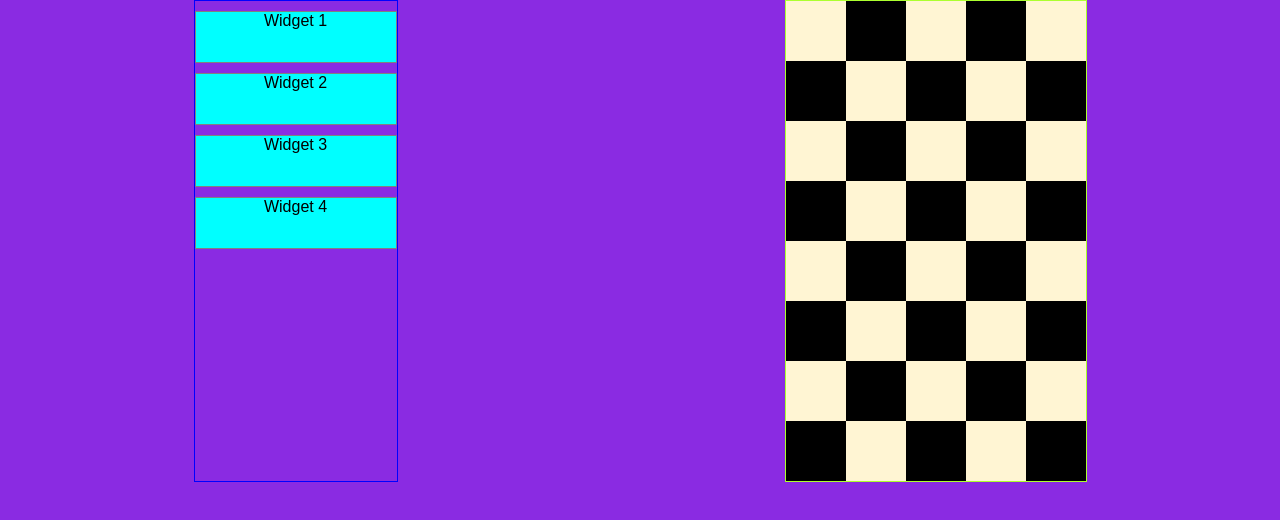
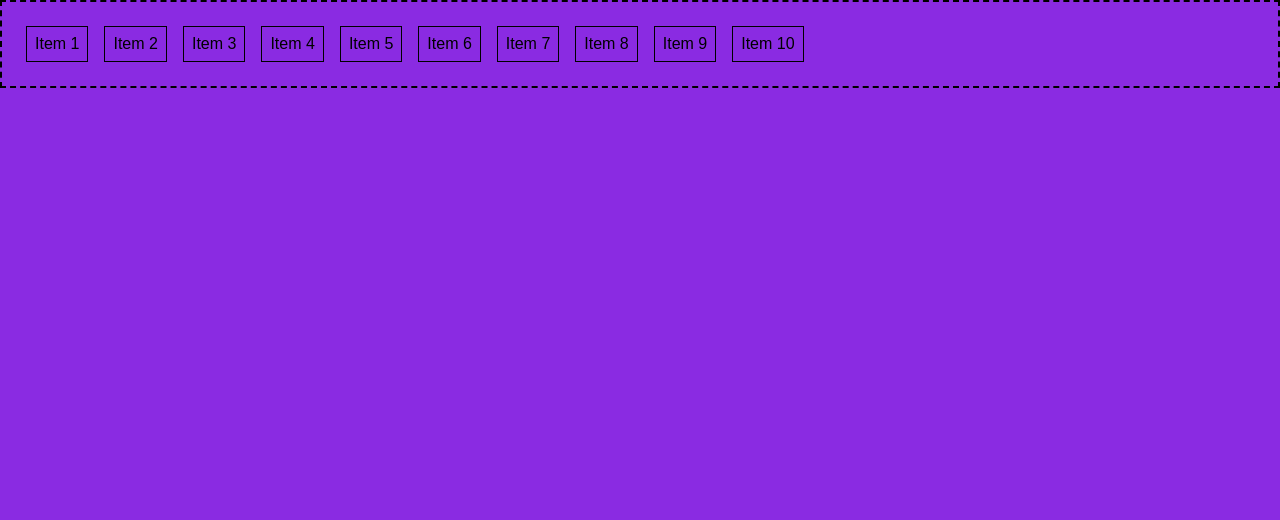
Before and after one commit to grigoriu-stefan-iulian/data-visualization-d3, a React (Create React App) app: page / in a window 1280 px wide. Shown: the top 520 px of the page. Built offline with nearby package versions, Linux system fonts and the light colour scheme; a web font is replaced by a local one.

Commit message:
Add drag and drop multiple lines

```diff
--- a/src/App.js
+++ b/src/App.js
@@ -1,5 +1,6 @@
 // import { ScatterPlot } from "./components";
 import { DragAndDropComponent } from "./components/DragAndDrop";
+import { DragAndDropMultipleLines } from "./components/DragAndDropMultipleLines/DragAndDropMultipleLines";
 import "./styles.css";
 
 export default function App() {
@@ -7,7 +8,8 @@ export default function App() {
     <div className="App">
       {/* <h1>Hello Scatter Plot</h1> */}
       {/* <ScatterPlot /> */}
-      <DragAndDropComponent />
+      {/* <DragAndDropComponent /> */}
+      <DragAndDropMultipleLines />
     </div>
   );
 }
--- a/src/components/DragAndDrop/index.js
+++ b/src/components/DragAndDrop/index.js
@@ -40,6 +40,40 @@ export function DragAndDropComponent() {
 
   const handleDragOver = (e) => {
     e.preventDefault();
+    const draggedItemId = e.dataTransfer.getData("text/plain");
+    const draggedItem = selectedWidgets.find(
+      (item) => item.id === draggedItemId,
+    );
+
+    if (draggedItem) {
+      const boundingClientRect = e.target.getBoundingClientRect();
+      const mouseY = e.clientY - boundingClientRect.top;
+
+      // Calculate the index based on the mouse position and varying item heights
+      const index = selectedWidgets.reduce(
+        (acc, item, i) => {
+          const itemTop = acc.totalHeight;
+          const itemBottom =
+            itemTop + boundingClientRect.height / selectedWidgets.length; // Assuming equal heights
+
+          acc.totalHeight = itemBottom;
+
+          if (mouseY >= itemTop && mouseY <= itemBottom) {
+            acc.index = i;
+          }
+
+          return acc;
+        },
+        { index: -1, totalHeight: 0 },
+      ).index;
+
+      // Move the dragged item to the calculated index
+      const updatedItems = selectedWidgets.filter(
+        (item) => item.id !== draggedItemId,
+      );
+      updatedItems.splice(index, 0, draggedItem);
+      setSelectedWidgets(updatedItems);
+    }
   };
 
   const handleOnDelete = (widgetIndex) => {
@@ -70,6 +104,7 @@ export function DragAndDropComponent() {
       >
         {selectedWidgets.map((widgetType, index) => (
           <WidgetItem
+            handleOnDrag={handleOnDrag}
             key={index}
             index={index}
             widgetType={widgetType}
@@ -81,9 +116,13 @@ export function DragAndDropComponent() {
   );
 }
 
-function WidgetItem({ index, widgetType, handleOnDelete }) {
+function WidgetItem({ index, widgetType, handleOnDelete, handleOnDrag }) {
   return (
-    <div className="dropped-widget">
+    <div
+      draggable
+      onDragStart={(e) => handleOnDrag(e, widgetType)}
+      className="dropped-widget"
+    >
       {widgetTypeReduced[widgetType].name}
       <button onClick={handleOnDelete(index)}>Delete</button>
     </div>
--- /dev/null
+++ b/src/components/DragAndDropMultipleLines/DragAndDropMultipleLines.js
@@ -0,0 +1,115 @@
+import React, { useState } from "react";
+// DraggableItem.js
+
+const DraggableItem = ({ id, content, onDragStart }) => {
+  const handleDragStart = (e) => {
+    onDragStart(e, id);
+  };
+
+  return (
+    <div
+      draggable
+      onDragStart={handleDragStart}
+      style={{ border: "1px solid black", margin: "8px", padding: "8px" }}
+    >
+      {content}
+    </div>
+  );
+};
+
+// DroppableArea.js
+// import React from 'react';
+
+const DroppableArea = ({ onDrop, onDragOver, children }) => {
+  const handleDrop = (e) => {
+    e.preventDefault();
+    const droppedItemId = e.dataTransfer.getData("text/plain");
+    onDrop(droppedItemId);
+  };
+
+  const allowDrop = (e) => {
+    e.preventDefault();
+    onDragOver(e);
+  };
+
+  return (
+    <div
+      onDrop={handleDrop}
+      onDragOver={allowDrop}
+      style={{
+        display: "flex",
+        flexWrap: "wrap",
+        border: "2px dashed black",
+        padding: "16px",
+      }}
+    >
+      {children}
+    </div>
+  );
+};
+
+// DragAndDropMultipleLines.js
+// import DraggableItem from "./DraggableItem";
+// import DroppableArea from "./DroppableArea";
+
+export const DragAndDropMultipleLines = () => {
+  const [items, setItems] = useState([
+    { id: "item1", content: "Item 1" },
+    { id: "item2", content: "Item 2" },
+    { id: "item3", content: "Item 3" },
+    { id: "item4", content: "Item 4" },
+    { id: "item5", content: "Item 5" },
+    { id: "item6", content: "Item 6" },
+    { id: "item7", content: "Item 7" },
+    { id: "item8", content: "Item 8" },
+    { id: "item9", content: "Item 9" },
+    { id: "item10", content: "Item 10" },
+    // ... more items
+  ]);
+
+  const handleDragStart = (e, itemId) => {
+    e.dataTransfer.setData("text/plain", itemId);
+  };
+
+  const handleDrop = (droppedItemId) => {
+    const updatedItems = items.map((item) =>
+      item.id === droppedItemId ? { ...item, order: 0 } : item,
+    );
+    setItems(updatedItems);
+  };
+
+  const handleDragOver = (e) => {
+    e.preventDefault();
+    const draggedItemId = e.dataTransfer.getData("text/plain");
+    const draggedItem = items.find((item) => item.id === draggedItemId);
+
+    if (draggedItem) {
+      const mouseY = e.clientY;
+      const index = items.findIndex((item) => item.id === draggedItemId);
+
+      const updatedItems = [...items];
+      updatedItems.splice(index, 1);
+      const newIndex = Math.floor(mouseY / 100); // Adjust this value based on your item height
+      updatedItems.splice(newIndex, 0, draggedItem);
+
+      setItems(updatedItems);
+    }
+  };
+
+  return (
+    <div>
+      <DroppableArea onDrop={handleDrop} onDragOver={handleDragOver}>
+        {items.map((item) => (
+          <DraggableItem
+            key={item.id}
+            id={item.id}
+            content={item.content}
+            onDragStart={handleDragStart}
+          />
+        ))}
+      </DroppableArea>
+    </div>
+  );
+};
+
+export default DragAndDropMultipleLines;
```
